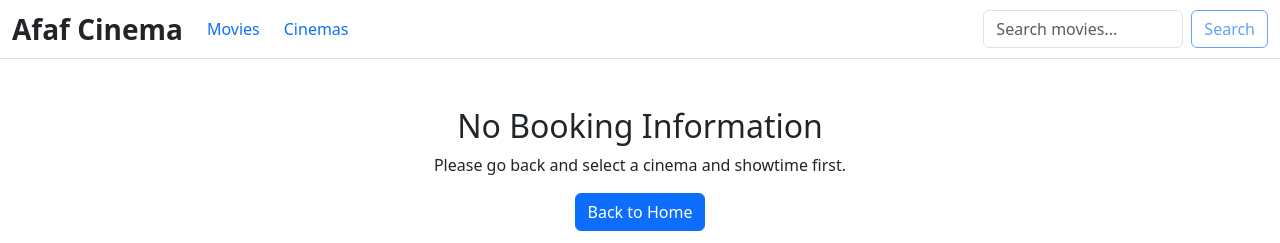
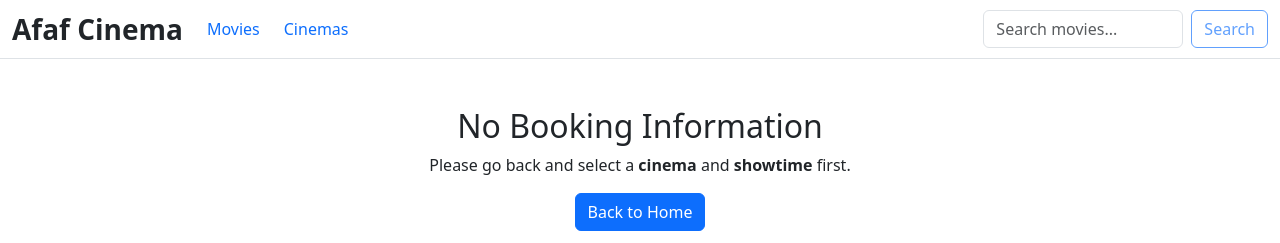
Before and after one commit to 3afaf-ahadad/Afaf_Cinema-Movie_Booking, a React (Vite) app: page /seats in a window 1280 px wide. Shown: the top 243 px of the page. Built offline with nearby package versions, Linux system fonts and the light colour scheme.

Commit message:
fixing some bugs

```diff
--- a/src/pages/Movie.jsx
+++ b/src/pages/Movie.jsx
@@ -48,14 +48,14 @@ function Movie() {
             <div className="d-flex justify-content-between align-items-start mb-3">
               <h1 className="display-5 fw-bold">{movie.title}</h1>
 
-              {selectedTime ? (
+              {selectedTime && selectedCinema ? (
                 <Link
                   to="/seats"
                   state={{
                     movie: movie,
                     showtime: selectedTime,
                     date: dates.find((d) => d.id === selectedDate)?.label,
-                    cinema: selectedCinema,
+                    cinema: selectedCinema
                   }}
                   className="btn btn-primary btn-lg"
                 >
@@ -87,11 +87,7 @@ function Movie() {
           {cinemas.map((cinema) => (
             <button
               key={cinema.id}
-              className={`btn ${
-                selectedCinema === cinema.name
-                  ? "btn-primary"
-                  : "btn-outline-primary"
-              }`}
+              className={`btn ${selectedCinema === cinema.name ? 'btn-primary' : 'btn-outline-primary'}`}
               onClick={() => setSelectedCinema(cinema.name)}
             >
               {cinema.name}
--- a/src/pages/Payment.jsx
+++ b/src/pages/Payment.jsx
@@ -7,7 +7,7 @@ function Payment() {
   const location = useLocation();
   const navigate = useNavigate();
 
-  const { movie, showtime, date, seats, total } = location.state || {};
+  const { movie, showtime, date, cinema, seats, total } = location.state || {};
 
   if (!movie) {
     return (
@@ -53,6 +53,9 @@ function Payment() {
                   </p>
                   <p className="mb-1">
                     <strong>Date & Time:</strong> {date} at {showtime}
+                  </p>
+                  <p className="mb-1">
+                    <strong>Cinema :</strong> {cinema}
                   </p>
                   <p className="mb-1">
                     <strong>Seats:</strong> {seats.join(", ")}
@@ -110,6 +113,9 @@ function Payment() {
                 <h6>{movie.title}</h6>
                 <p className="mb-1">
                   <strong>Date:</strong> {date}
+                </p>
+                <p className="mb-1">
+                  <strong>Cinema:</strong> {cinema}
                 </p>
                 <p className="mb-1">
                   <strong>Time:</strong> {showtime}
--- a/src/pages/Seat.jsx
+++ b/src/pages/Seat.jsx
@@ -70,7 +70,10 @@ function Seats() {
     return (
       <div className="container text-center py-5">
         <h2>No Booking Information</h2>
-        <p>Please go back and select a cinema and showtime first.</p>
+        <p>
+          Please go back and select a <strong>cinema</strong> and{" "}
+          <strong>showtime</strong> first.
+        </p>
         <Link to="/" className="btn btn-primary">
           Back to Home
         </Link>
@@ -87,7 +90,7 @@ function Seats() {
           <div className="border-bottom pb-3 mb-3">
             <h4>{movie?.title}</h4>
             <p className="mb-1">
-              <strong>Cinema:</strong> {cinema} | <strong>Date:</strong> {date}{" "}
+              <strong>Cinema:</strong> {cinema}{" "} | <strong>Date:</strong> {date}{" "}
               | <strong>Time:</strong> {showtime}
             </p>
             <p className="text-muted mb-0">
@@ -193,6 +196,7 @@ function Seats() {
               movie: movie,
               showtime: showtime,
               date: date,
+              cinema: cinema,
               seats: selectedSeats,
               total: selectedSeats.length * 35,
             }}
```
